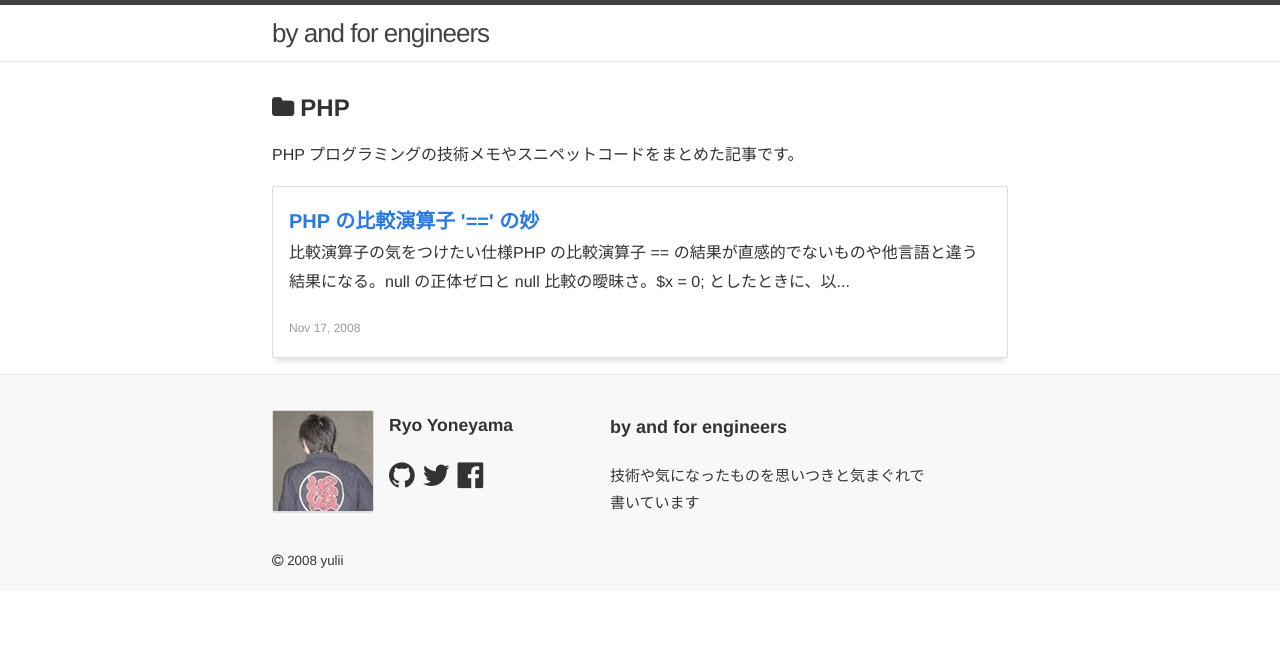
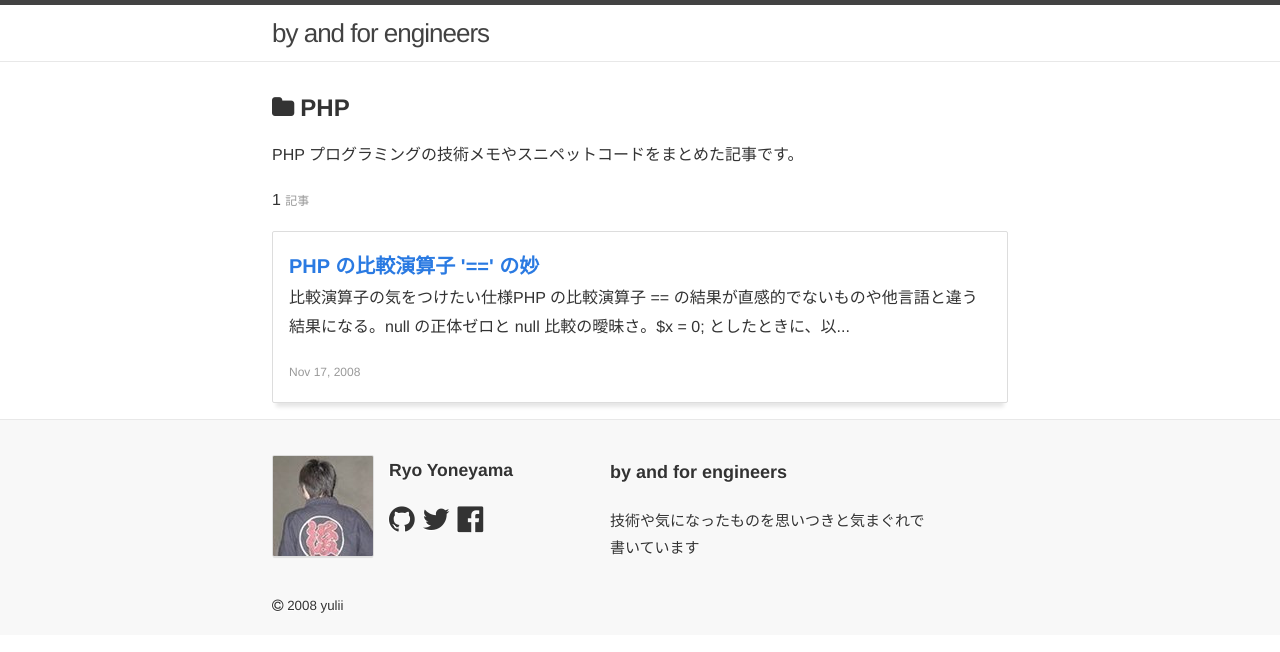
Before and after one commit to yulii/yulii.github.io, a Jekyll site: the page built from categories/php.md, in a window 1280 px wide. Shown: the top 652 px of the page. Built offline with Jekyll 4.4.1, drawn with Linux system fonts in a browser that asks for light colours; nearby versions of some CDN libraries; Markdown is read by kramdown in place of the engine named in the settings.

Commit message:
add post number

```diff
--- a/_layouts/category.html
+++ b/_layouts/category.html
@@ -4,10 +4,13 @@ layout: default
 {% assign meta  = site.data.meta[page.category] %}
 {% assign posts = site.categories[page.category] %}
 
-<h1><i class="fa fa-folder"></i><span>{{ meta.face }}</span></h1>
-{% if meta.description %}
-<p>{{ meta.description }}</p>
-{% endif %}
+<section>
+  <h1><i class="fa fa-folder"></i><span>{{ meta.face }}</span></h1>
+  {% if meta.description %}
+  <p>{{ meta.description }}</p>
+  {% endif %}
+  <p>{{ site.categories[page.category] | size }}&nbsp;<span class="muted">記事</span></p>
+</section>
 
 {% if posts %}
   {% for post in posts %}
```
